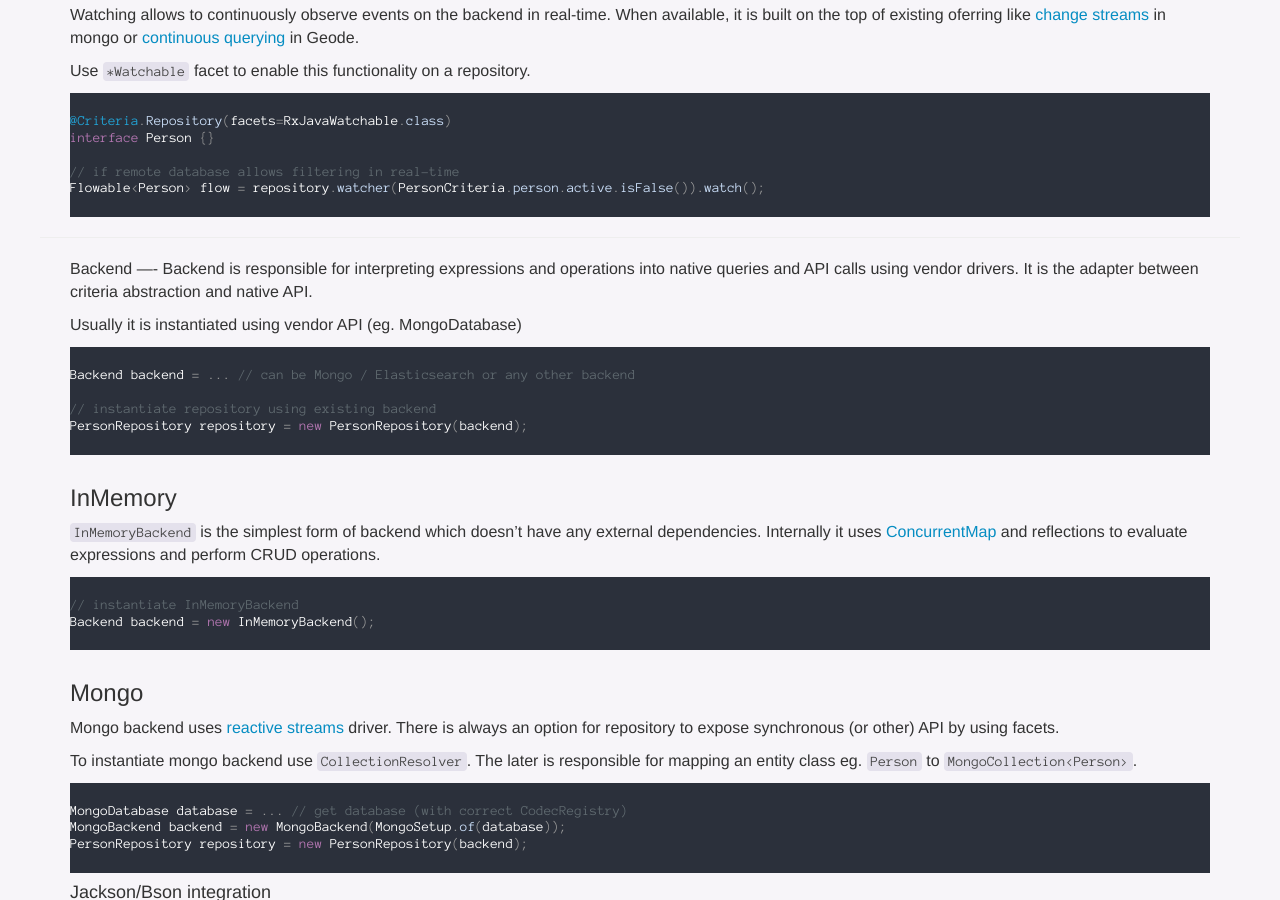
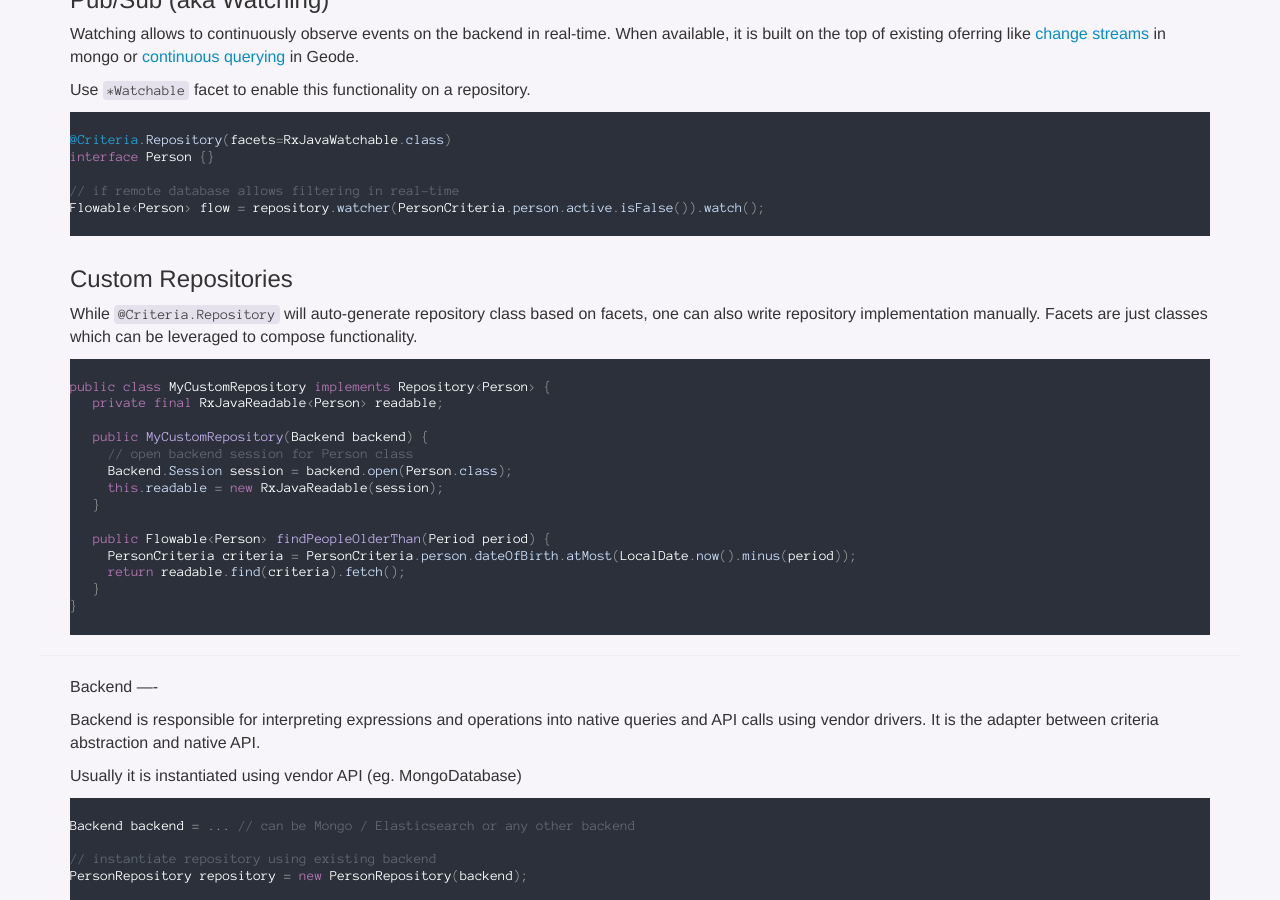
Before and after one commit to immutables/immutables.github.io, a Jekyll site: the page built from criteria.md, in a window 1280 px wide and 900 px high, scrolled down 4818 px. Built offline with Jekyll 4.4.1, drawn with Linux system fonts in a browser that asks for light colours; nearby versions of some CDN libraries; Markdown is read by kramdown in place of the engine named in the settings.

Commit message:
Add a paragraph about custom repositories

````diff
--- a/criteria.md
+++ b/criteria.md
@@ -264,9 +264,31 @@ interface Person {}
 Flowable<Person> flow = repository.watcher(PersonCriteria.person.active.isFalse()).watch();
 ```
 
+### Custom Repositories
+While `@Criteria.Repository` will auto-generate repository class based on facets, one can also write repository implementation manually. Facets are just
+classes which can be leveraged to compose functionality.
+
+```java
+public class MyCustomRepository implements Repository<Person> {
+   private final RxJavaReadable<Person> readable;
+
+   public MyCustomRepository(Backend backend) {
+     // open backend session for Person class
+     Backend.Session session = backend.open(Person.class);
+     this.readable = new RxJavaReadable(session);
+   }
+
+   public Flowable<Person> findPeopleOlderThan(Period period) {
+     PersonCriteria criteria = PersonCriteria.person.dateOfBirth.atMost(LocalDate.now().minus(period));
+     return readable.find(criteria).fetch();
+   }
+}
+```
+
 ----
 Backend
 ----
+
 Backend is responsible for interpreting expressions and operations into native queries and API calls using vendor drivers. It is the adapter
 between criteria abstraction and native API.
 
````
